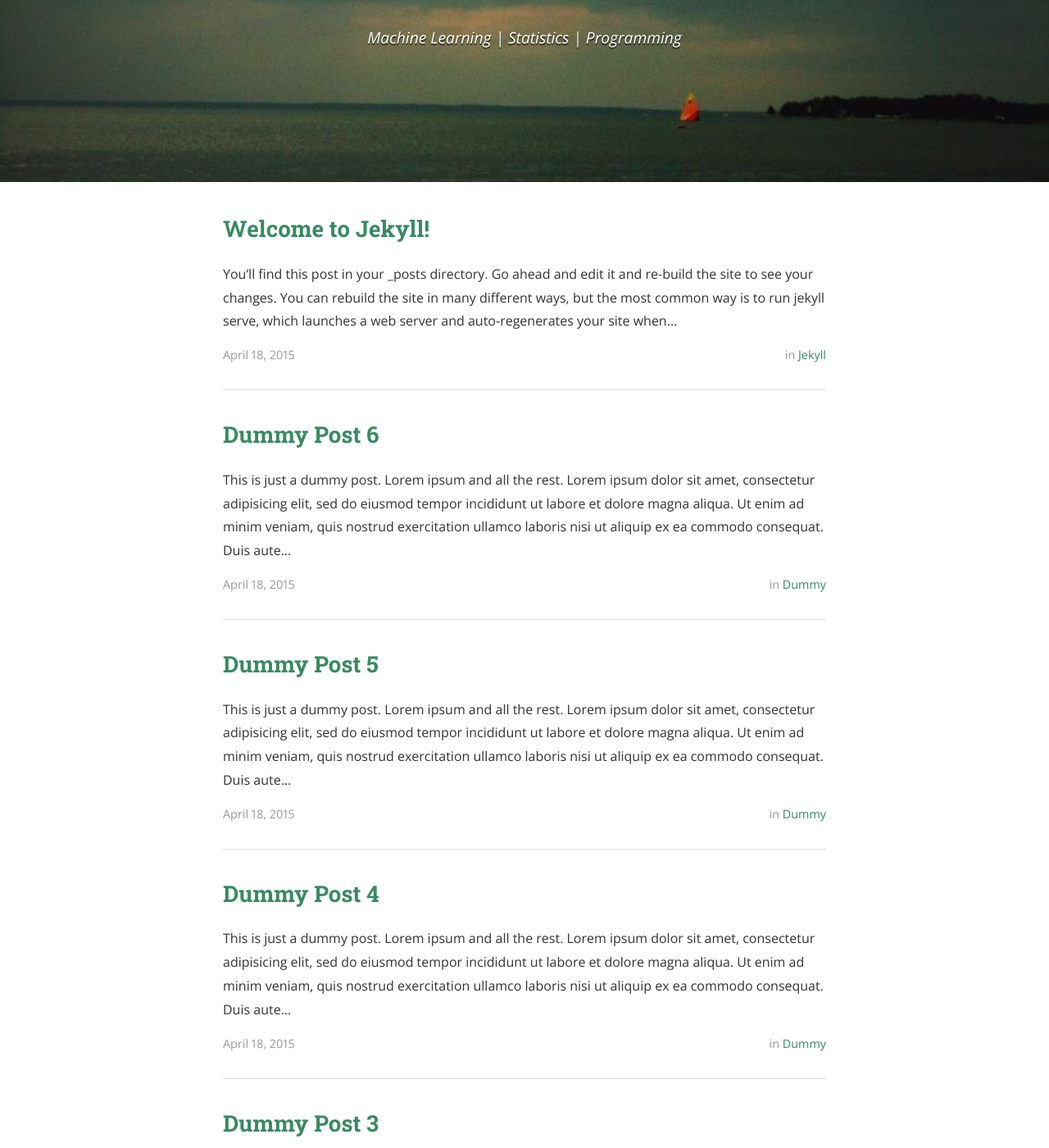
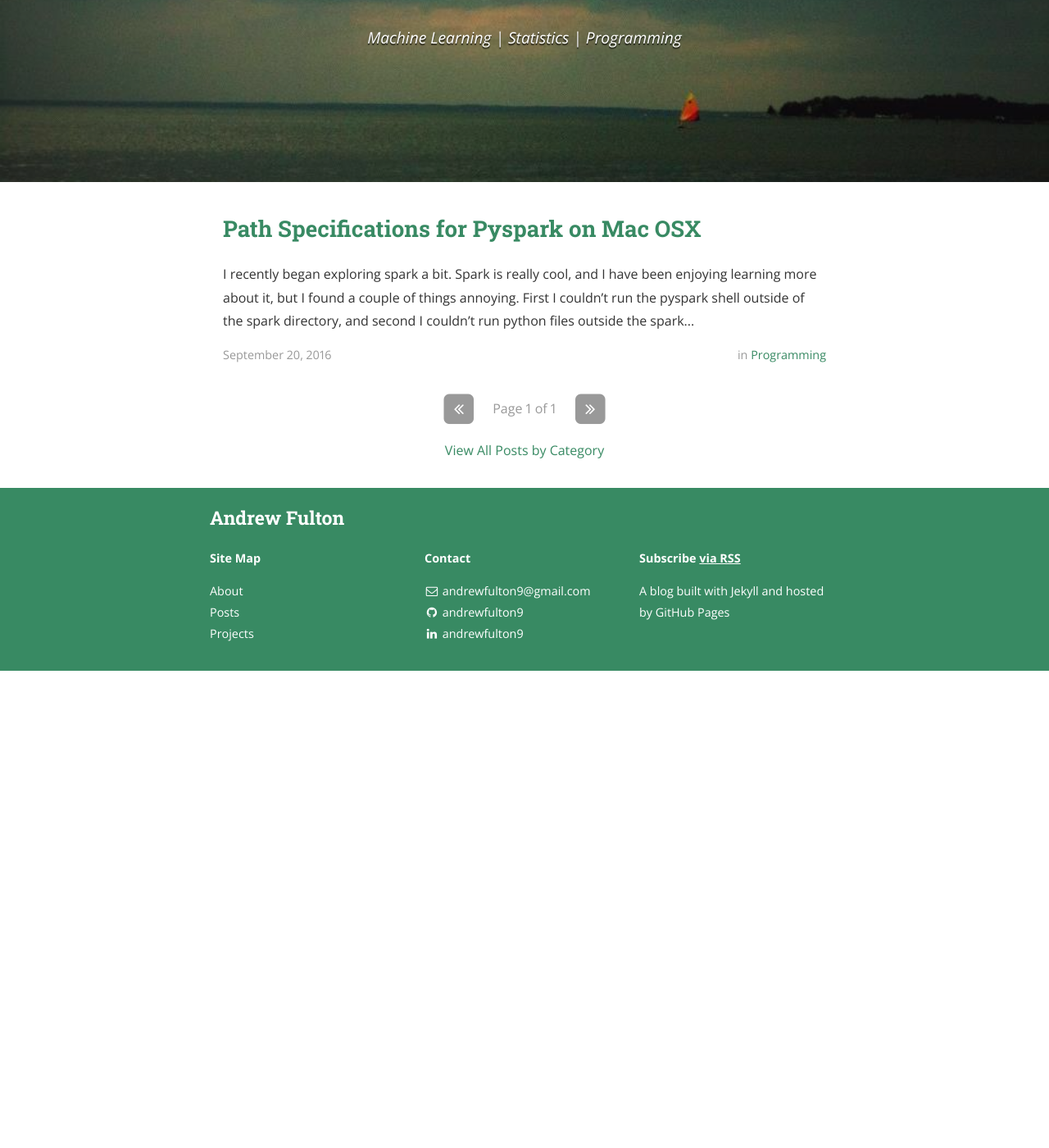
Before and after one commit to andrewfulton9/andrewfulton9.github.io, a Jekyll site: the page built from index.html, in a window 1280 px wide and 1400 px high, scrolled down 281 px. Shown: the whole window at 82% size. Built offline with Jekyll 4.4.1, drawn with Linux system fonts in a browser that asks for light colours; nearby versions of some CDN libraries; the list of posts is cut into pages by our own code; a style sheet for code colours, icons or effects is not loaded; after the commit the page ends 1099 px from its top, so only the background shows below that; some of the changed text lies outside the part shown.

Commit message:
wrote first post

````diff
--- a/_posts/2015-04-18-dummy.markdown
+++ /dev/null
@@ -1,16 +0,0 @@
----
-layout: post
-title:  "Dummy Post"
-date:   2015-04-18 08:43:59
-author: Ben Centra
-categories: Dummy
----
-
-This is just a dummy post. Lorem ipsum and all the rest.
-
-Lorem ipsum dolor sit amet, consectetur adipisicing elit, sed do eiusmod
-tempor incididunt ut labore et dolore magna aliqua. Ut enim ad minim veniam,
-quis nostrud exercitation ullamco laboris nisi ut aliquip ex ea commodo
-consequat. Duis aute irure dolor in reprehenderit in voluptate velit esse
-cillum dolore eu fugiat nulla pariatur. Excepteur sint occaecat cupidatat non
-proident, sunt in culpa qui officia deserunt mollit anim id est laborum.
--- a/_posts/2015-04-18-dummy3.markdown
+++ /dev/null
@@ -1,16 +0,0 @@
----
-layout: post
-title:  "Dummy Post 3"
-date:   2015-04-18 08:43:59
-author: Ben Centra
-categories: Dummy
----
-
-This is just a dummy post. Lorem ipsum and all the rest.
-
-Lorem ipsum dolor sit amet, consectetur adipisicing elit, sed do eiusmod
-tempor incididunt ut labore et dolore magna aliqua. Ut enim ad minim veniam,
-quis nostrud exercitation ullamco laboris nisi ut aliquip ex ea commodo
-consequat. Duis aute irure dolor in reprehenderit in voluptate velit esse
-cillum dolore eu fugiat nulla pariatur. Excepteur sint occaecat cupidatat non
-proident, sunt in culpa qui officia deserunt mollit anim id est laborum.
--- a/_posts/2015-04-18-dummy4.markdown
+++ /dev/null
@@ -1,17 +0,0 @@
----
-layout: post
-title:  "Dummy Post 4"
-date:   2015-04-18 08:43:59
-author: Ben Centra
-categories: Dummy
-tags: ipsum
----
-
-This is just a dummy post. Lorem ipsum and all the rest.
-
-Lorem ipsum dolor sit amet, consectetur adipisicing elit, sed do eiusmod
-tempor incididunt ut labore et dolore magna aliqua. Ut enim ad minim veniam,
-quis nostrud exercitation ullamco laboris nisi ut aliquip ex ea commodo
-consequat. Duis aute irure dolor in reprehenderit in voluptate velit esse
-cillum dolore eu fugiat nulla pariatur. Excepteur sint occaecat cupidatat non
-proident, sunt in culpa qui officia deserunt mollit anim id est laborum.
--- a/_posts/2015-04-18-dummy5.markdown
+++ /dev/null
@@ -1,17 +0,0 @@
----
-layout: post
-title:  "Dummy Post 5"
-date:   2015-04-18 08:43:59
-author: Ben Centra
-categories: Dummy
-tags: lorem
----
-
-This is just a dummy post. Lorem ipsum and all the rest.
-
-Lorem ipsum dolor sit amet, consectetur adipisicing elit, sed do eiusmod
-tempor incididunt ut labore et dolore magna aliqua. Ut enim ad minim veniam,
-quis nostrud exercitation ullamco laboris nisi ut aliquip ex ea commodo
-consequat. Duis aute irure dolor in reprehenderit in voluptate velit esse
-cillum dolore eu fugiat nulla pariatur. Excepteur sint occaecat cupidatat non
-proident, sunt in culpa qui officia deserunt mollit anim id est laborum.
--- a/_posts/2015-04-18-dummy6.markdown
+++ /dev/null
@@ -1,17 +0,0 @@
----
-layout: post
-title:  "Dummy Post 6"
-date:   2015-04-18 08:43:59
-author: Ben Centra
-categories: Dummy
-tags: lorem ipsum
----
-
-This is just a dummy post. Lorem ipsum and all the rest.
-
-Lorem ipsum dolor sit amet, consectetur adipisicing elit, sed do eiusmod
-tempor incididunt ut labore et dolore magna aliqua. Ut enim ad minim veniam,
-quis nostrud exercitation ullamco laboris nisi ut aliquip ex ea commodo
-consequat. Duis aute irure dolor in reprehenderit in voluptate velit esse
-cillum dolore eu fugiat nulla pariatur. Excepteur sint occaecat cupidatat non
-proident, sunt in culpa qui officia deserunt mollit anim id est laborum.
--- a/_posts/2015-04-18-welcome-to-jekyll.markdown
+++ b/_posts/2015-04-18-welcome-to-jekyll.markdown
@@ -1,74 +1,27 @@
 ---
 layout: post
-title:  "Welcome to Jekyll!"
-date:   2015-04-18 08:43:59
-author: Ben Centra
-categories: Jekyll
-tags:	jekyll welcome
-cover:  "/assets/instacode.png"
+title:  "Path Specifications for Pyspark on Mac OSX"
+date:   2016-09-20
+author: Andrew Fulton
+categories: Programming
+tags:	Programming, Pyspark, Spark, Python
 ---
 
-You’ll find this post in your `_posts` directory. Go ahead and edit it and re-build the site to see your changes. You can rebuild the site in many different ways, but the most common way is to run `jekyll serve`, which launches a web server and auto-regenerates your site when a file is updated.
+I recently began exploring spark a bit. Spark is really cool, and I have been enjoying learning more about it, but I found a couple of things annoying. First I couldn't run the pyspark shell outside of the spark directory, and second I couldn't run python files outside the spark directory without first going to the spark directory and typing `$ bin/spark-submit file.py`. In order to deal with this, I needed to alter my path in my .bash_profile so that I could 1) run the pyspark shell from any directory and 2) run a python file that used pyspark within any directory. Although I was able to figure out what to do for each thing seperately, I couldn't find anywhere that helped me figure out the paths to do both in one place so I thought I place what I did here.
 
-## Adding New Posts
+First I had to set the path for spark:
+```
+export SPARK_HOME="/Users/[user]/spark-2.0.0-bin-hadoop2.7"
+```
 
-To add new posts, simply add a file in the `_posts` directory that follows the convention `YYYY-MM-DD-name-of-post.ext` and includes the necessary front matter. Take a look at the source for this post to get an idea about how it works.
+Next, I set my path for running python files with pyspark in any directory:
+```
+export PYTHONPATH=$SPARK_HOME/python:$SPARK_HOME/python/build:$PATH
+```
 
-### Tags and Categories
+Finally, I set my path to run the pyspark shell from any directory
+```
+export PATH=$SPARK_HOME/bin:$PYTHONPATH
+```
 
-If you list one or more categories or tags in the front matter of your post, they will be included with the post on the page as links. Clicking the link will bring you to an auto-generated archive page for the category or tag, created using the [jekyll-archive][jekyll-archive] gem.
-
-### Cover Images
-
-To add a cover image to your post, set the "cover" property in the front matter with the relative URL of the image (i.e. <code>cover: "/assets/cover_image.jpg"</code>).
-
-### Code Snippets
-
-You can use [highlight.js][highlight] to add syntax highlight code snippets:
-
-Use the [Liquid][liquid] `{% raw %}{% highlight <language> %}{% endraw %}` tag to add syntax highlighting to code snippets.
-
-For instance, this template...
-{% highlight html %}
-{% raw %}{% highlight javascript %}
-function demo(string, times) {
-  for (var i = 0; i < times; i++) {
-    console.log(string);
-  }
-}
-demo("hello, world!", 10);
-{% endhighlight %}{% endraw %}
-{% endhighlight %}
-
-...will come out looking like this:
-
-{% highlight javascript %}
-function demo(string, times) {
-  for (var i = 0; i < times; i++) {
-    console.log(string);
-  }
-}
-demo("hello, world!", 10);
-{% endhighlight %}
-
-Syntax highlighting is done using [highlight.js][highlight]. You can change the active theme in [head.html](https://github.com/bencentra/centrarium/blob/2dcd73d09e104c3798202b0e14c1db9fa6e77bc7/_includes/head.html#L15).
-
-### Images
-
-Lightbox has been enabled for images. To create the link that'll launch the lightbox, add <code>data-lightbox</code> and <code>data-title</code> attributes to an <code>&lt;a&gt;</code> tag around your <code>&lt;img&gt;</code> tag. The result is:
-
-<a href="//bencentra.com/assets/images/falcon9_large.jpg" data-lightbox="falcon9-large" data-title="Check out the Falcon 9 from SpaceX">
-  <img src="//bencentra.com/assets/images/falcon9_small.jpg" title="Check out the Falcon 9 from SpaceX">
-</a>
-
-For more information, check out the [Lightbox][lightbox] website.
-
-Check out the [Jekyll docs][jekyll] for more info on how to get the most out of Jekyll. File all bugs/feature requests at [Jekyll’s GitHub repo][jekyll-gh]. If you have questions, you can ask them on [Jekyll’s dedicated Help repository][jekyll-help].
-
-[jekyll]:      http://jekyllrb.com
-[jekyll-gh]:   https://github.com/jekyll/jekyll
-[jekyll-help]: https://github.com/jekyll/jekyll-help
-[highlight]:   https://highlightjs.org/
-[lightbox]:    http://lokeshdhakar.com/projects/lightbox2/
-[jekyll-archive]: https://github.com/jekyll/jekyll-archives
-[liquid]: https://github.com/Shopify/liquid/wiki/Liquid-for-Designers
+That's it! All in all it was a pretty easy task. I hope this helps!
````
Also changed, not shown: _posts/2015-04-18-dummy2.markdown (deleted, +0 -16 lines).
